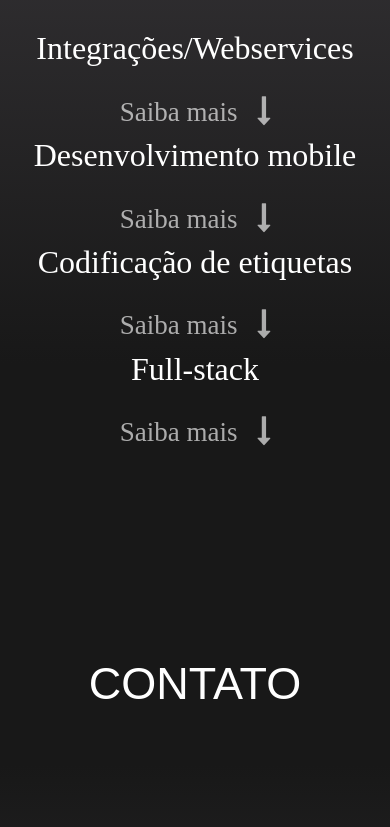
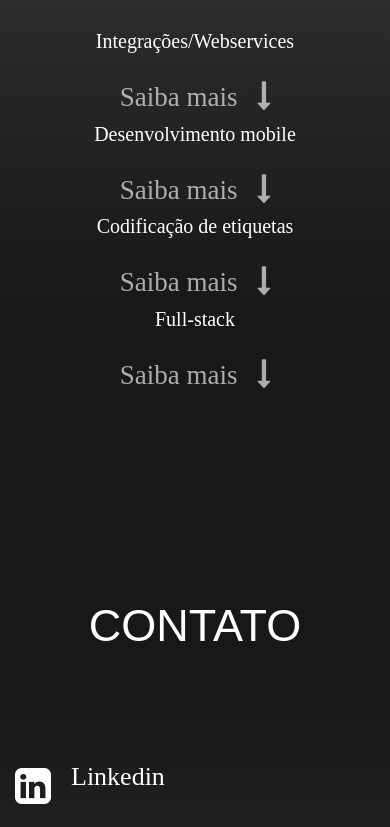
Before and after one commit to TallesMR/Meu-portif-lio, an Angular app: page / in a window 390 px wide. Shown: the part 3620-4447 px from the top of the page. Built offline with nearby package versions, Linux system fonts and the light colour scheme.

Commit message:
pequena alteracao

```diff
--- a/src/styles.css
+++ b/src/styles.css
@@ -283,6 +283,9 @@ p,h1,ul,li {
         }
     }
 
+    .projetos-itens h2 {
+        font-size: 20px;
+    }
     .text-banner h1 {
         font-size: 40px !important;
         text-align: center;
@@ -306,9 +309,12 @@ p,h1,ul,li {
         padding: 0px;
     }
 
-      .contato article span i {
+    .contato h2 {
+        font-size: 20px;
+    }
+    .contato article span i {
         font-size: 42px;
-      }
+    }
 
     .main-title {
         font-size: 30px;
```
